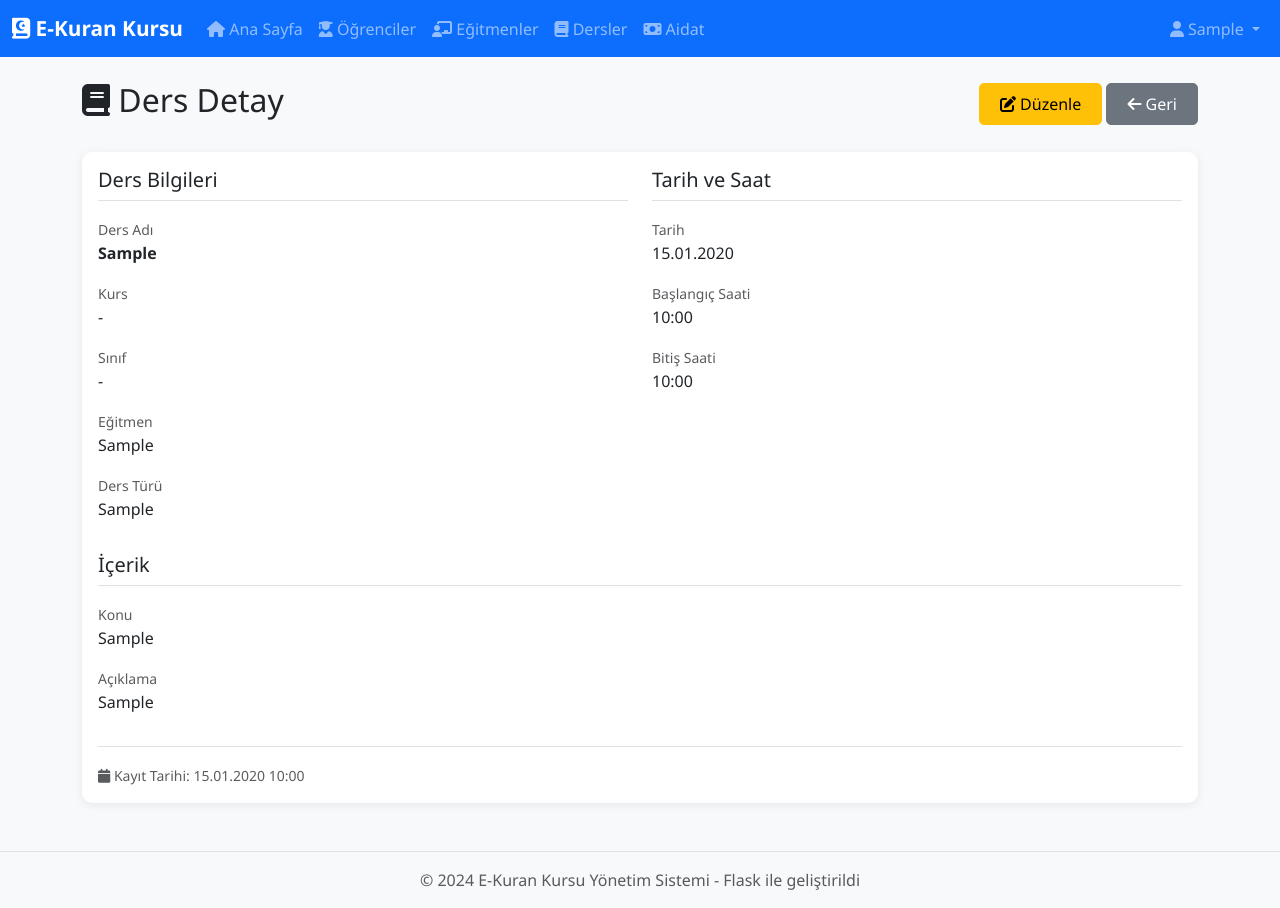
After one commit to coskundzo/kuran_kursu_app, a Flask app: page /dersler/1 in a window 1280 px wide. The commit adds this page. Run offline with Flask 3, Linux system fonts and the light colour scheme; a user stored in the database is signed in; tables that the repository leaves empty hold one stand-in row (values such as "Sample post").

Commit message:
ders ekle kısımları halledildi

```diff
--- a/app/routes/dersler.py
+++ b/app/routes/dersler.py
@@ -63,3 +63,30 @@ def ekle():
         flash('Ders başarıyla eklendi!', 'success')
         return redirect(url_for('dersler.liste'))
     return render_template('dersler/form.html', form=form)
+
+@bp.route('/<int:id>')
+@login_required
+def detay(id):
+    """Ders detay sayfası"""
+    ders = Ders.query.get_or_404(id)
+    return render_template('dersler/detay.html', ders=ders)
+
+@bp.route('/<int:id>/duzenle', methods=['GET', 'POST'])
+@login_required
+def duzenle(id):
+    """Ders düzenle"""
+    ders = Ders.query.get_or_404(id)
+    from app.forms import DersForm
+    form = DersForm(obj=ders)
+
+    if form.validate_on_submit():
+        ders.adi = form.adi.data
+        ders.tur = form.tur.data
+        ders.konu = form.konu.data
+        ders.aciklama = form.aciklama.data
+
+        db.session.commit()
+        flash('Ders bilgileri güncellendi!', 'success')
+        return redirect(url_for('dersler.detay', id=ders.id))
+
+    return render_template('dersler/form.html', form=form, ders=ders)
--- /dev/null
+++ b/app/templates/dersler/detay.html
@@ -0,0 +1,98 @@
+{% extends "base.html" %}
+{% block title %}Ders Detay{% endblock %}
+{% block content %}
+<div class="container mt-4">
+    <div class="d-flex justify-content-between align-items-center mb-4">
+        <h2><i class="fas fa-book"></i> Ders Detay</h2>
+        <div>
+            <a href="{{ url_for('dersler.duzenle', id=ders.id) }}" class="btn btn-warning">
+                <i class="fas fa-edit"></i> Düzenle
+            </a>
+            <a href="{{ url_for('dersler.liste') }}" class="btn btn-secondary">
+                <i class="fas fa-arrow-left"></i> Geri
+            </a>
+        </div>
+    </div>
+
+    <div class="card">
+        <div class="card-body">
+            <div class="row">
+                <div class="col-md-6">
+                    <h5 class="card-title border-bottom pb-2 mb-3">Ders Bilgileri</h5>
+
+                    <div class="mb-3">
+                        <label class="text-muted small">Ders Adı</label>
+                        <p class="fw-bold">{{ ders.adi }}</p>
+                    </div>
+
+                    <div class="mb-3">
+                        <label class="text-muted small">Kurs</label>
+                        <p>{{ ders.kurs.adi if ders.kurs else '-' }}</p>
+                    </div>
+
+                    <div class="mb-3">
+                        <label class="text-muted small">Sınıf</label>
+                        <p>{{ ders.sinif.adi if ders.sinif else '-' }}</p>
+                    </div>
+
+                    <div class="mb-3">
+                        <label class="text-muted small">Eğitmen</label>
+                        <p>{{ ders.egitmen.adsoyad if ders.egitmen else '-' }}</p>
+                    </div>
+
+                    <div class="mb-3">
+                        <label class="text-muted small">Ders Türü</label>
+                        <p>{{ ders.tur or '-' }}</p>
+                    </div>
+                </div>
+
+                <div class="col-md-6">
+                    <h5 class="card-title border-bottom pb-2 mb-3">Tarih ve Saat</h5>
+
+                    <div class="mb-3">
+                        <label class="text-muted small">Tarih</label>
+                        <p>{{ ders.tarih.strftime('%d.%m.%Y') if ders.tarih else '-' }}</p>
+                    </div>
+
+                    <div class="mb-3">
+                        <label class="text-muted small">Başlangıç Saati</label>
+                        <p>{{ ders.baslangic_saati.strftime('%H:%M') if ders.baslangic_saati else '-' }}</p>
+                    </div>
+
+                    <div class="mb-3">
+                        <label class="text-muted small">Bitiş Saati</label>
+                        <p>{{ ders.bitis_saati.strftime('%H:%M') if ders.bitis_saati else '-' }}</p>
+                    </div>
+                </div>
+            </div>
+
+            <div class="row mt-3">
+                <div class="col-12">
+                    <h5 class="card-title border-bottom pb-2 mb-3">İçerik</h5>
+
+                    <div class="mb-3">
+                        <label class="text-muted small">Konu</label>
+                        <p>{{ ders.konu or '-' }}</p>
+                    </div>
+
+                    <div class="mb-3">
+                        <label class="text-muted small">Açıklama</label>
+                        <p>{{ ders.aciklama or '-' }}</p>
+                    </div>
+                </div>
+            </div>
+
+            <div class="row mt-3">
+                <div class="col-12">
+                    <div class="border-top pt-3">
+                        <small class="text-muted">
+                            <i class="fas fa-calendar"></i> Kayıt Tarihi: {{ ders.created_at.strftime('%d.%m.%Y %H:%M')
+                            if ders.created_at else '-' }}
+                        </small>
+                    </div>
+                </div>
+            </div>
+        </div>
+    </div>
+</div>
+{% endblock %}
```
Also changed, not shown: app/templates/dersler/liste.html (+6 -4 lines).
